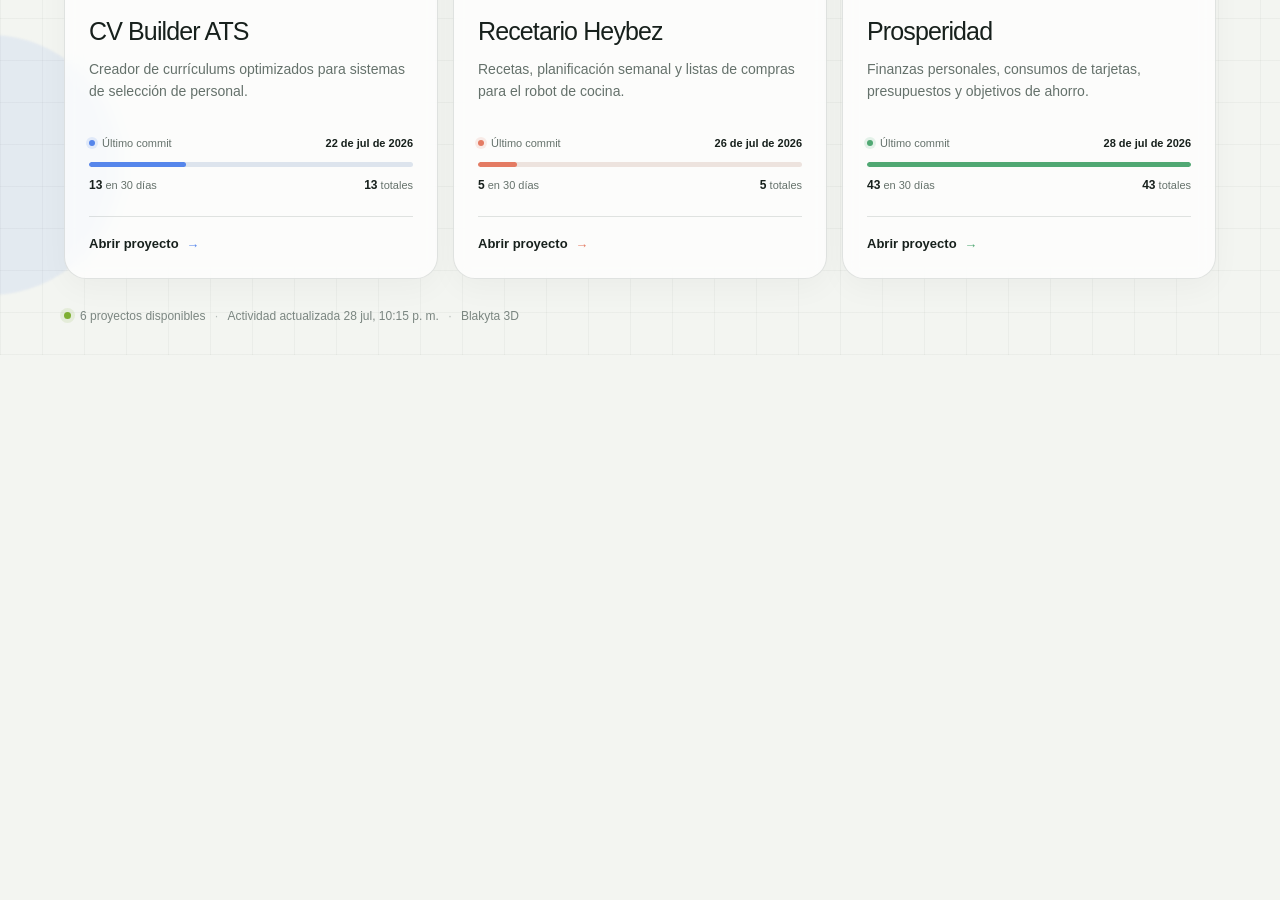
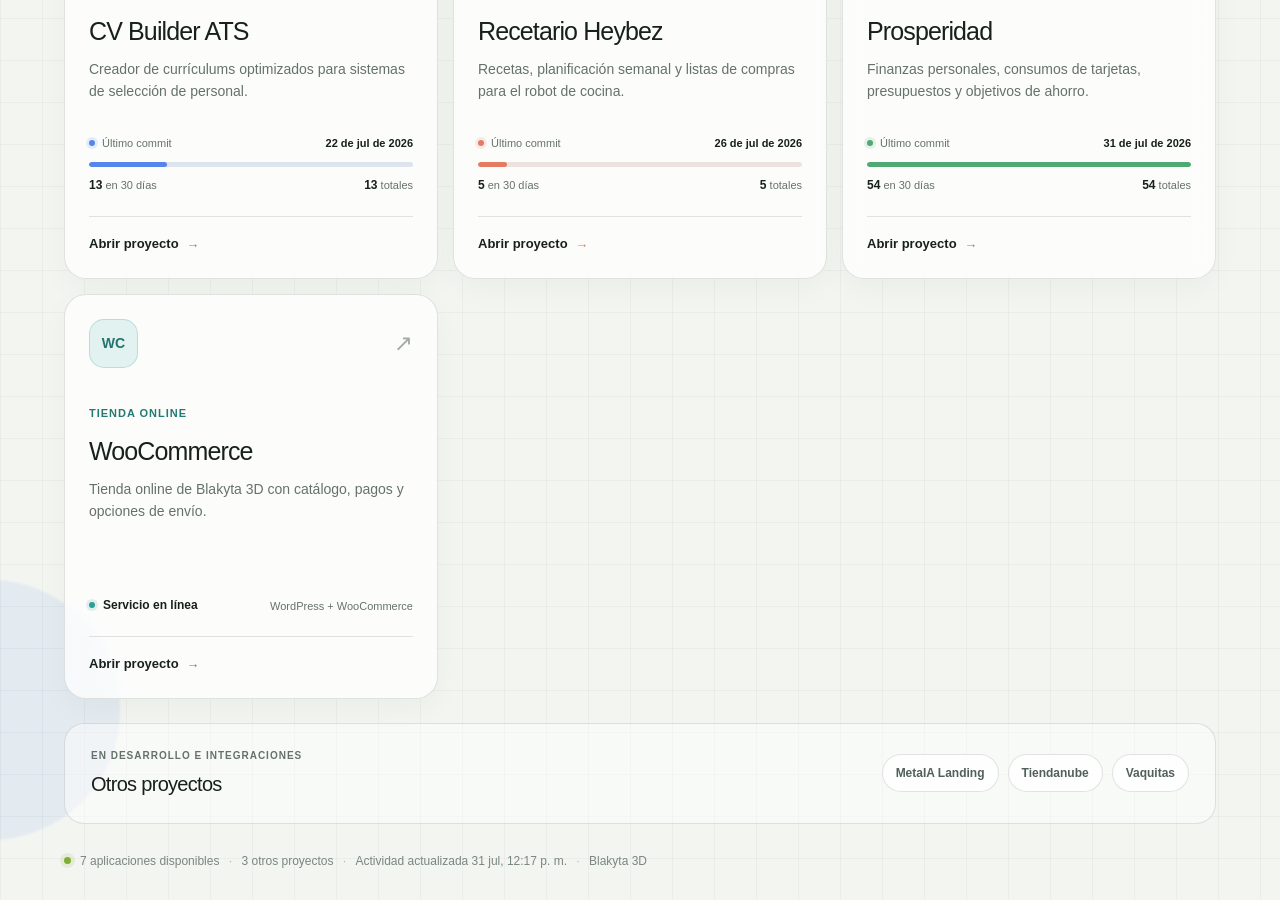
Before and after one commit to gagonzalez1/home-blakyta, a Next.js app: page / in a window 1280 px wide. Shown: the part 1200-2100 px from the top of the page. Before the commit the page ends 1555 px from the top, so only its background shows below. Built offline with nearby package versions, Linux system fonts and the light colour scheme.

Commit message:
Actualiza portal con WooCommerce y otros proyectos

```diff
--- a/app/globals.css
+++ b/app/globals.css
@@ -54,7 +54,7 @@
   background: rgba(86, 134, 235, 0.1);
 }
 
-.hero, .project-grid, footer {
+.hero, .project-grid, .other-projects, footer {
   position: relative;
   z-index: 1;
   max-width: 1180px;
@@ -193,6 +193,7 @@
 .green { --accent: #50a873; }
 .blue { --accent: #5686eb; }
 .coral { --accent: #e47b63; }
+.teal { --accent: #2b9f98; }
 
 .card-top { display: flex; align-items: center; justify-content: space-between; }
 
@@ -291,6 +292,74 @@
 }
 .open-label span { color: var(--accent); margin-left: 4px; }
 
+.service-activity {
+  display: flex;
+  align-items: flex-end;
+  justify-content: space-between;
+  gap: 16px;
+}
+
+.service-status {
+  display: flex;
+  align-items: center;
+  gap: 8px;
+  color: var(--ink);
+  font-size: 12px;
+  font-weight: 700;
+}
+
+.service-platform {
+  color: var(--muted);
+  font-size: 11px;
+  text-align: right;
+}
+
+.other-projects {
+  margin-top: 24px;
+  padding: 24px 26px;
+  display: flex;
+  align-items: center;
+  justify-content: space-between;
+  gap: 24px;
+  border: 1px solid var(--line);
+  border-radius: 20px;
+  background: rgba(255, 255, 255, .46);
+}
+
+.section-kicker {
+  margin: 0 0 6px;
+  color: var(--muted);
+  font-size: 10px;
+  font-weight: 800;
+  letter-spacing: .1em;
+  text-transform: uppercase;
+}
+
+.other-projects h2 {
+  margin: 0;
+  font-size: 20px;
+}
+
+.other-projects ul {
+  margin: 0;
+  padding: 0;
+  display: flex;
+  flex-wrap: wrap;
+  justify-content: flex-end;
+  gap: 9px;
+  list-style: none;
+}
+
+.other-projects li {
+  padding: 9px 13px;
+  border: 1px solid var(--line);
+  border-radius: 999px;
+  color: #52605a;
+  background: rgba(255, 255, 255, .72);
+  font-size: 12px;
+  font-weight: 700;
+}
+
 footer {
   margin-top: 28px;
   display: flex;
@@ -326,6 +395,8 @@
   }
   .project-grid { grid-template-columns: 1fr; }
   .project-card { min-height: 390px; }
+  .other-projects { align-items: flex-start; flex-direction: column; }
+  .other-projects ul { justify-content: flex-start; }
   footer { flex-wrap: wrap; }
 }
 
--- a/app/layout.tsx
+++ b/app/layout.tsx
@@ -2,9 +2,22 @@
 import "./globals.css";
 
 export const metadata: Metadata = {
+  metadataBase: new URL("https://home.blakyta3d.duckdns.org"),
   title: "Proyectos | Blakyta 3D",
   description: "Acceso central a las aplicaciones y herramientas de Blakyta 3D.",
   icons: { icon: "/favicon.svg" },
+  openGraph: {
+    title: "Proyectos | Blakyta 3D",
+    description: "Todas las aplicaciones y proyectos de Blakyta 3D en un solo lugar.",
+    type: "website",
+    images: [{ url: "/og.png", width: 1731, height: 909, alt: "Blakyta 3D — Todo en un solo lugar." }],
+  },
+  twitter: {
+    card: "summary_large_image",
+    title: "Proyectos | Blakyta 3D",
+    description: "Todas las aplicaciones y proyectos de Blakyta 3D en un solo lugar.",
+    images: ["/og.png"],
+  },
 };
 
 export default function RootLayout({ children }: Readonly<{ children: React.ReactNode }>) {
--- a/app/page.tsx
+++ b/app/page.tsx
@@ -55,25 +55,37 @@
     icon: "PR",
     repository: "prosperidad-sheets",
   },
+  {
+    name: "WooCommerce",
+    description: "Tienda online de Blakyta 3D con catálogo, pagos y opciones de envío.",
+    href: "https://tienda.blakyta3d.duckdns.org",
+    tag: "Tienda online",
+    accent: "teal",
+    icon: "WC",
+  },
 ] as const;
 
-type Repository = (typeof projects)[number]["repository"];
 type Activity = {
   lastCommitAt: string;
   commitsTotal: number;
   commitsLast30Days: number;
 };
 
-const activity = activitySnapshot.repositories as Record<Repository, Activity>;
+const otherProjects = ["MetaIA Landing", "Tiendanube", "Vaquitas"] as const;
+
+const activity = activitySnapshot.repositories as Record<string, Activity>;
 const projectsWithActivity = projects.map((project) => ({
   ...project,
-  activity: activity[project.repository],
+  activity: "repository" in project ? activity[project.repository] : undefined,
 }));
-const recentCommits = projectsWithActivity.reduce(
+const trackedProjects = projectsWithActivity.filter(
+  (project): project is typeof project & { activity: Activity } => Boolean(project.activity),
+);
+const recentCommits = trackedProjects.reduce(
   (total, project) => total + project.activity.commitsLast30Days,
   0,
 );
-const mostActive = projectsWithActivity.reduce((current, project) =>
+const mostActive = trackedProjects.reduce((current, project) =>
   project.activity.commitsLast30Days > current.activity.commitsLast30Days
     ? project
     : current,
@@ -125,7 +137,7 @@
           </div>
           <div>
             <span className="pulse-value">{projects.length}</span>
-            <span className="pulse-label">proyectos con actividad registrada</span>
+            <span className="pulse-label">aplicaciones activas</span>
           </div>
         </section>
       </header>
@@ -133,7 +145,7 @@
       <section className="project-grid" aria-label="Proyectos disponibles">
         {projectsWithActivity.map((project, index) => {
           const activityWidth =
-            peakActivity === 0
+            !project.activity || peakActivity === 0
               ? 0
               : Math.max(
                   5,
@@ -160,6 +172,7 @@
                 <h2>{project.name}</h2>
                 <p>{project.description}</p>
               </div>
+              {project.activity ? (
                 <div className="activity-block">
                   <div className="activity-date">
                     <span className="activity-dot" aria-hidden="true" />
@@ -184,15 +197,38 @@
                     </span>
                   </div>
                 </div>
+              ) : (
+                <div className="activity-block service-activity">
+                  <div className="service-status">
+                    <span className="activity-dot" aria-hidden="true" />
+                    <span>Servicio en línea</span>
+                  </div>
+                  <span className="service-platform">WordPress + WooCommerce</span>
+                </div>
+              )}
               <span className="open-label">Abrir proyecto <span>→</span></span>
             </a>
           );
         })}
       </section>
 
+      <section className="other-projects" aria-labelledby="other-projects-title">
+        <div>
+          <p className="section-kicker">En desarrollo e integraciones</p>
+          <h2 id="other-projects-title">Otros proyectos</h2>
+        </div>
+        <ul>
+          {otherProjects.map((project) => (
+            <li key={project}>{project}</li>
+          ))}
+        </ul>
+      </section>
+
       <footer>
         <span className="status-dot" />
-        <span>{projects.length} proyectos disponibles</span>
+        <span>{projects.length} aplicaciones disponibles</span>
+        <span className="separator">·</span>
+        <span>{otherProjects.length} otros proyectos</span>
         <span className="separator">·</span>
         <span>
           Actividad actualizada{" "}
--- a/app/project-activity.json
+++ b/app/project-activity.json
@@ -1,11 +1,11 @@
 {
-  "updatedAt": "2026-07-29T01:15:05.868Z",
-  "windowStartedAt": "2026-06-29T01:15:05.868Z",
+  "updatedAt": "2026-07-31T15:17:29.867Z",
+  "windowStartedAt": "2026-07-01T15:17:29.867Z",
   "repositories": {
     "publicador-ml": {
-      "lastCommitAt": "2026-07-29T01:11:18Z",
-      "commitsTotal": 28,
-      "commitsLast30Days": 28
+      "lastCommitAt": "2026-07-29T15:28:40Z",
+      "commitsTotal": 36,
+      "commitsLast30Days": 36
     },
     "metaia-demo": {
       "lastCommitAt": "2026-07-15T03:34:28Z",
@@ -28,9 +28,9 @@
       "commitsLast30Days": 5
     },
     "prosperidad-sheets": {
-      "lastCommitAt": "2026-07-29T00:35:01Z",
-      "commitsTotal": 43,
-      "commitsLast30Days": 43
+      "lastCommitAt": "2026-07-31T15:08:09Z",
+      "commitsTotal": 54,
+      "commitsLast30Days": 54
     }
   }
 }
```
Also changed, not shown: public/og.png (added), 1 other file (tests, documents, lock files or other folders). Lines whose indentation alone changed are shown as unchanged.
